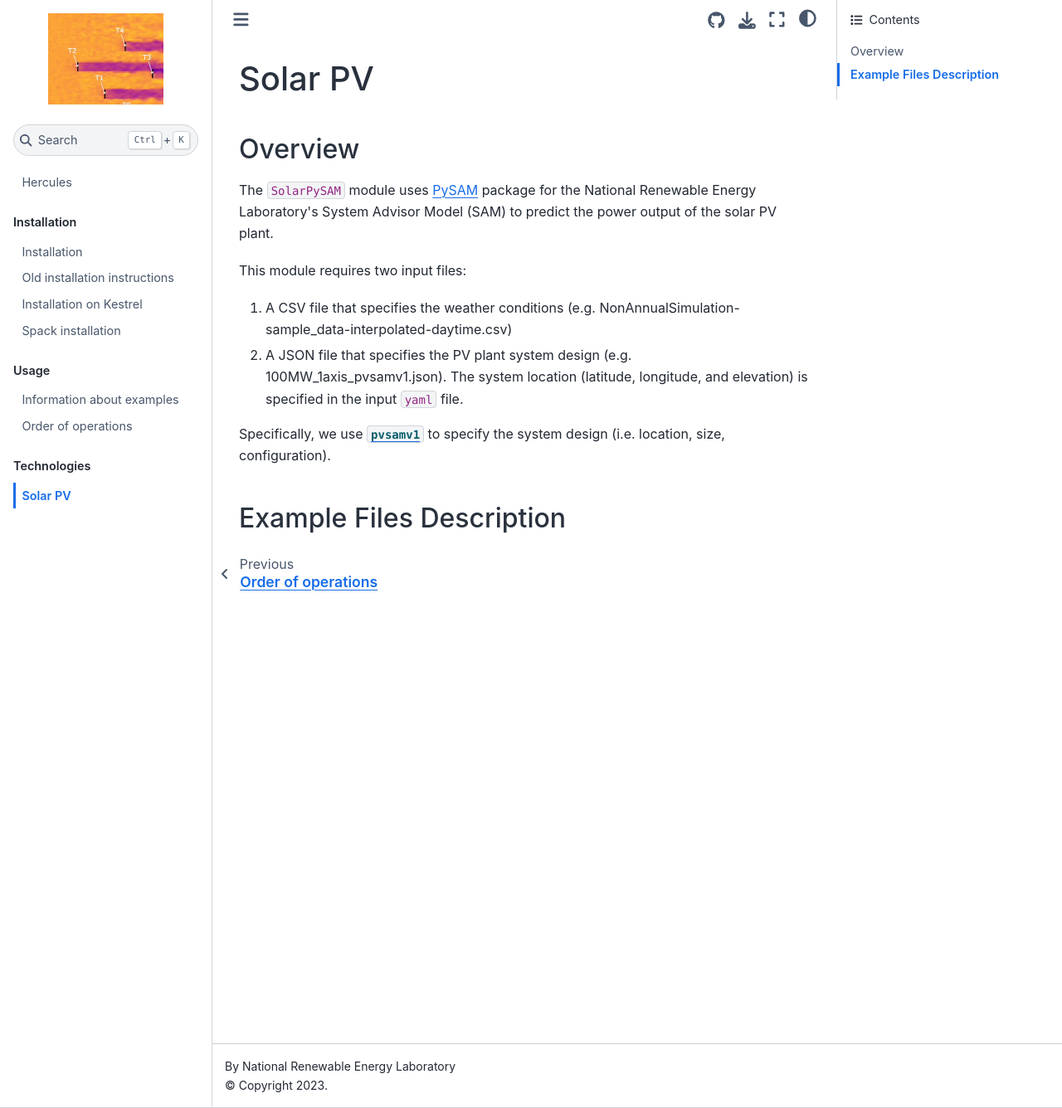
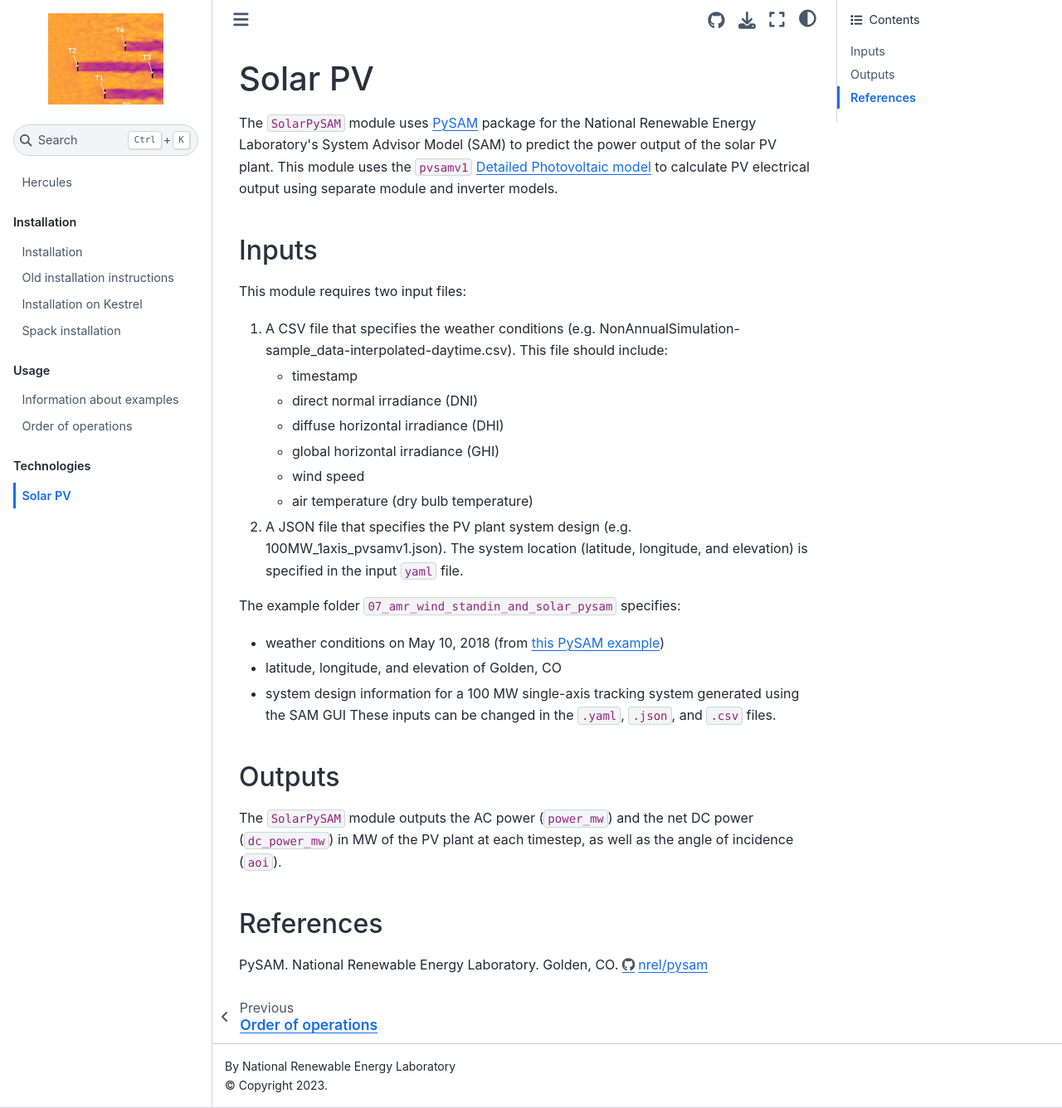
Before and after one commit to NREL/hercules, a Jupyter Book: the page built from docs/solar_pv.md, in a window 1280 px wide and 1336 px high. Shown: the whole window at 83% size. Built offline with Jupyter Book 1.0.4 settings and Sphinx 7.4.7 and the Sphinx Book theme 1.1.4, drawn with Linux system fonts in a browser that asks for light colours; pages that are not in the unit, such as notebooks, are missing from menus.

Commit message:
doc updates, code clean up

```diff
--- a/docs/solar_pv.md
+++ b/docs/solar_pv.md
@@ -1,14 +1,29 @@
 # Solar PV
 
-### Overview
+The `SolarPySAM` module uses [PySAM](https://nrel-pysam.readthedocs.io/en/main/overview.html) package for the National Renewable Energy Laboratory's System Advisor Model (SAM) to predict the power output of the solar PV plant. This module uses the `pvsamv1` [Detailed Photovoltaic model](https://sam.nrel.gov/photovoltaic.html) to calculate PV electrical output using separate module and inverter models.
 
-The `SolarPySAM` module uses [PySAM](https://nrel-pysam.readthedocs.io/en/main/overview.html) package for the National Renewable Energy Laboratory's System Advisor Model (SAM) to predict the power output of the solar PV plant.
+### Inputs
 
 This module requires two input files:
-1. A CSV file that specifies the weather conditions (e.g. NonAnnualSimulation-sample_data-interpolated-daytime.csv)
+1. A CSV file that specifies the weather conditions (e.g. NonAnnualSimulation-sample_data-interpolated-daytime.csv). This file should include:
+    - timestamp
+    - direct normal irradiance (DNI)
+    - diffuse horizontal irradiance (DHI)
+    - global horizontal irradiance (GHI)
+    - wind speed
+    - air temperature (dry bulb temperature)
 2.  A JSON file that specifies the PV plant system design (e.g. 100MW_1axis_pvsamv1.json).
 The system location (latitude, longitude, and elevation) is specified in the input `yaml` file.
 
-Specifically, we use [`pvsamv1`](https://nrel-pysam.readthedocs.io/en/main/modules/Pvsamv1.html) to specify the system design (i.e. location, size, configuration).
+The example folder `07_amr_wind_standin_and_solar_pysam` specifies:
+- weather conditions on May 10, 2018 (from [this PySAM example](https://github.com/NREL/pysam/blob/main/Examples/NonAnnualSimulation.ipynb))
+- latitude, longitude, and elevation of Golden, CO
+- system design information for a 100 MW single-axis tracking system generated using the SAM GUI
+These inputs can be changed in the `.yaml`, `.json`, and `.csv` files.
 
-### Example Files Description
+### Outputs
+
+The `SolarPySAM` module outputs the AC power (`power_mw`) and the net DC power (`dc_power_mw`) in MW of the PV plant at each timestep, as well as the angle of incidence (`aoi`).
+
+### References
+PySAM. National Renewable Energy Laboratory. Golden, CO. https://github.com/nrel/pysam
```
Also changed, not shown: 3 other files.
